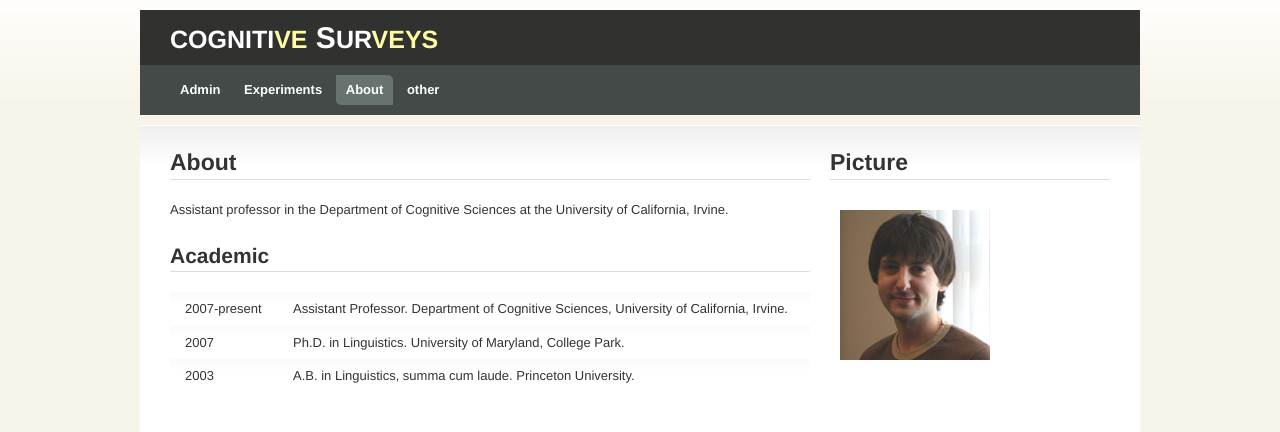
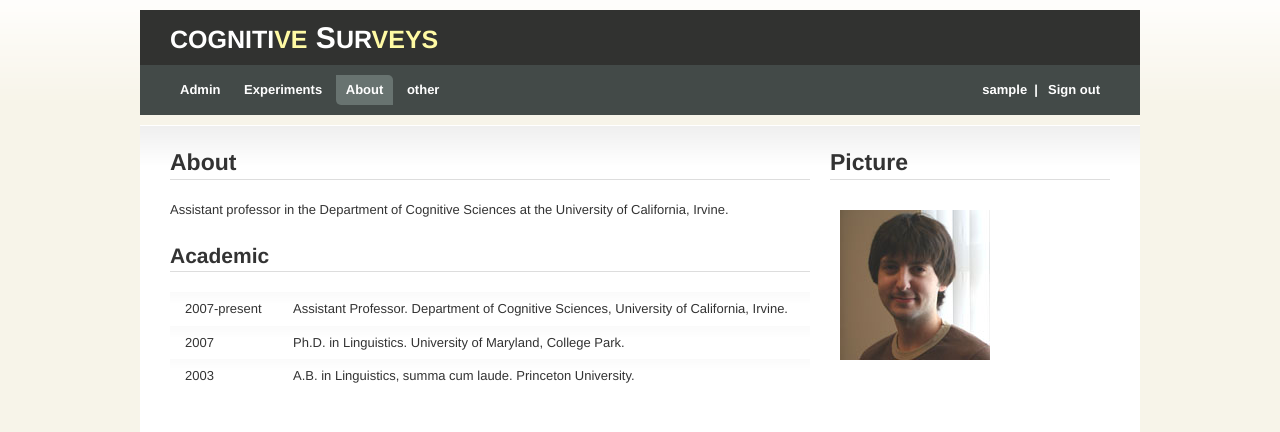
Before and after one commit to kostspielig/questionnaires-and-surveys, a PHP site: page /template.php in a window 1280 px wide. Shown: the top 432 px of the page. Run offline with PHP 8.4, Linux system fonts and the light colour scheme; the visitor is signed in with stand-in values (Sample User, id 1).

Commit message:
sing out in all pages.

```diff
--- a/public/css/template.css
+++ b/public/css/template.css
@@ -142,6 +142,8 @@ th, td {
 	text-decoration:none;
 }
 
+ul li.prev{float:right;}
+
 /* Content */
 
 #content {
--- a/public/dashboard.php
+++ b/public/dashboard.php
@@ -40,6 +40,7 @@ include 'auth.inc.php';
 			<li><a href="experimentsView.php">Experiments</a></li>
 			<li><a href="template.php">About</a></li>
 			<li><a href="survey.php">other</a></li>
+			<li class="prev"><?php echo $_SESSION['login']?> &nbsp|<a href='logout.php'> Sign out</a></li>
 		</ul>
 
 			<div id="content" class="container_16 clearfix">
--- a/public/experimentsView.php
+++ b/public/experimentsView.php
@@ -14,6 +14,7 @@ include_once 'auth.inc.php';
 			<li><span class="active">Experiments</span></li>
 			<li><a href="template.php">About</a></li>
 			<li><a href="survey.php">other</a></li>
+			<li class="prev"><?php echo $_SESSION['login']?> &nbsp|<a href='logout.php'> Sign out</a></li>
 		</ul>
 		<!--<?php include '../includes/navigationBar.php' ?>-->
 
--- a/public/survey.php
+++ b/public/survey.php
@@ -15,6 +15,7 @@ include 'auth.inc.php';
 			<li><a href="experimentsView.php">Experiments</a></li>
 			<li><a href="template.php">About</a></li>
 			<li><span class="active">other</span></li>
+			<li class="prev"><?php echo $_SESSION['login']?> &nbsp|<a href='logout.php'> Sign out</a></li>
 		</ul>
 			<div id="content" class="container_16 clearfix">
 				<div class="grid_16">
--- a/public/template.php
+++ b/public/template.php
@@ -14,6 +14,7 @@ include 'auth.inc.php';
 			<li><a href="experimentsView.php">Experiments</a></li>
 			<li><span class="active">About</span></li>
 			<li><a href="survey.php">other</a></li>
+			<li class="prev"><?php echo $_SESSION['login']?> &nbsp|<a href='logout.php'> Sign out</a></li>
 		</ul>
 
 		<div id="content" class="container_16 clearfix">
```
